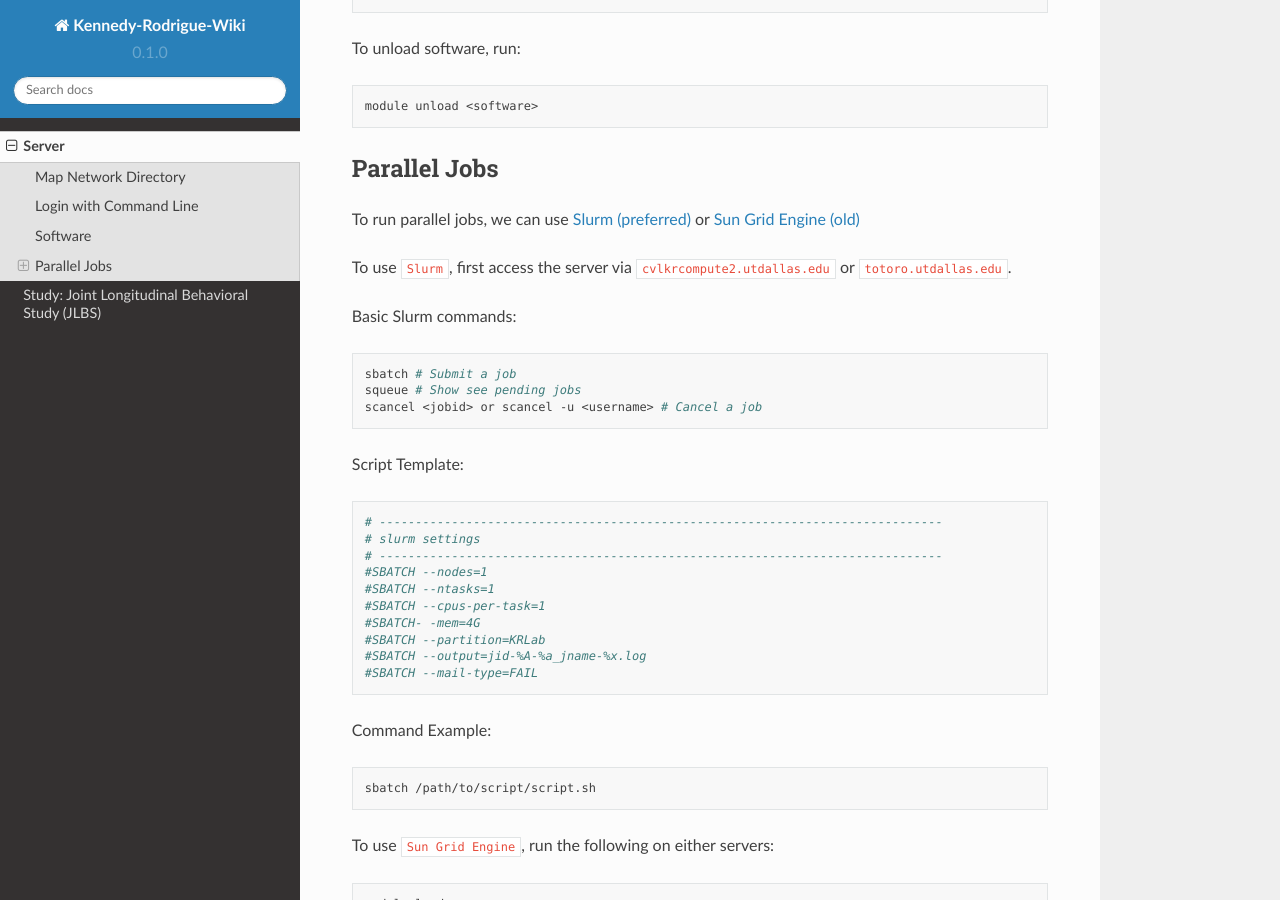
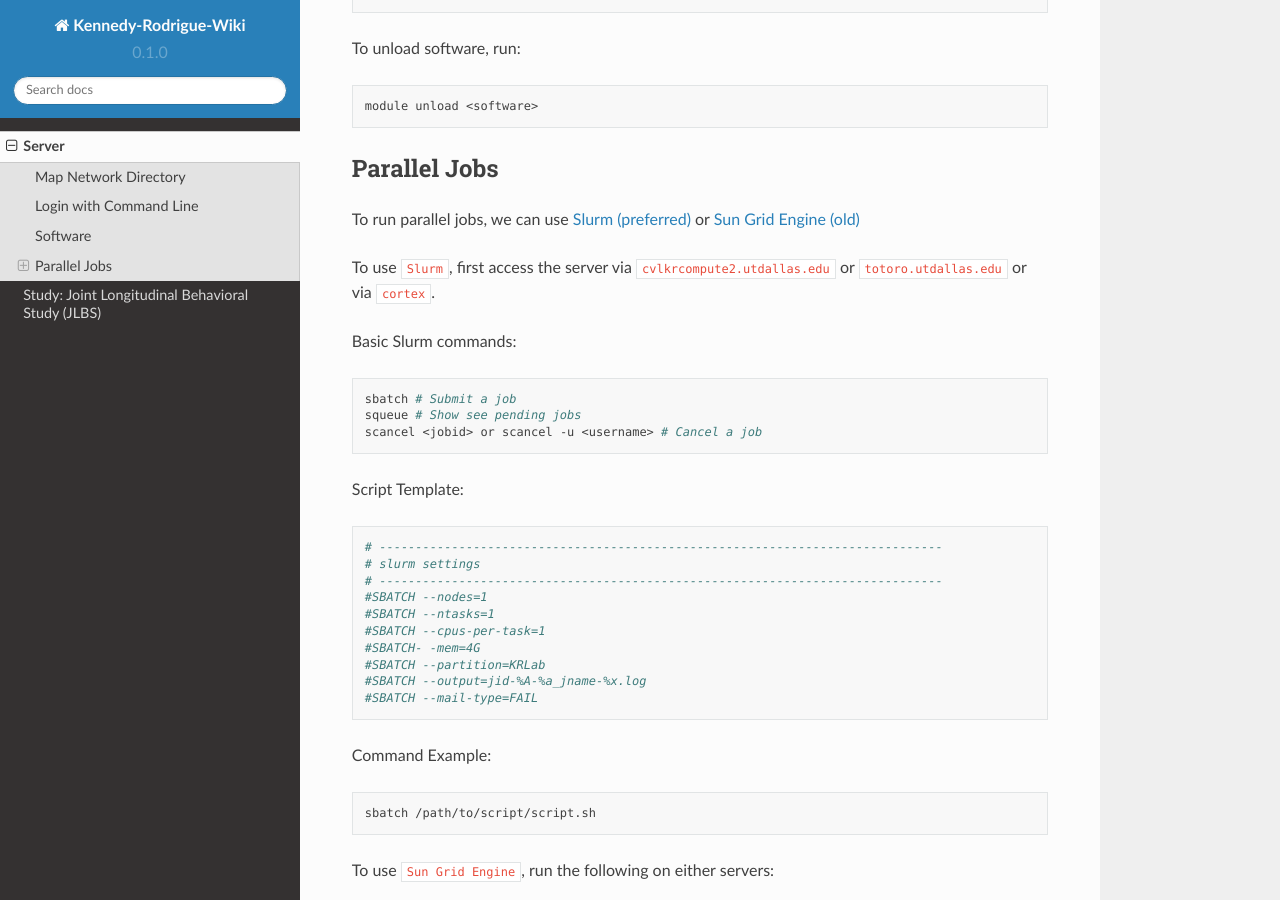
Before and after one commit to marcihorn/kennedy-rodrigue-wiki, a Sphinx documentation site: the page built from docs/source/server.rst, in a window 1280 px wide and 900 px high, scrolled down 1304 px. Built offline with Sphinx 7.4.7 and the Read the Docs theme 2.0.0, drawn with Linux system fonts in a browser that asks for light colours.

Commit message:
Update server.rst

```diff
--- a/docs/source/server.rst
+++ b/docs/source/server.rst
@@ -78,7 +78,7 @@ Parallel Jobs
 
 To run parallel jobs, we can use `Slurm (preferred) <https://slurm.schedmd.com/quickstart.html>`_ or `Sun Grid Engine (old) <http://star.mit.edu/cluster/docs/0.93.3/guides/sge.html>`_
 
-To use ``Slurm``, first access the server via ``cvlkrcompute2.utdallas.edu`` or ``totoro.utdallas.edu``.
+To use ``Slurm``, first access the server via ``cvlkrcompute2.utdallas.edu`` or ``totoro.utdallas.edu`` or via ``cortex``.
 
 Basic Slurm commands:
 
```
